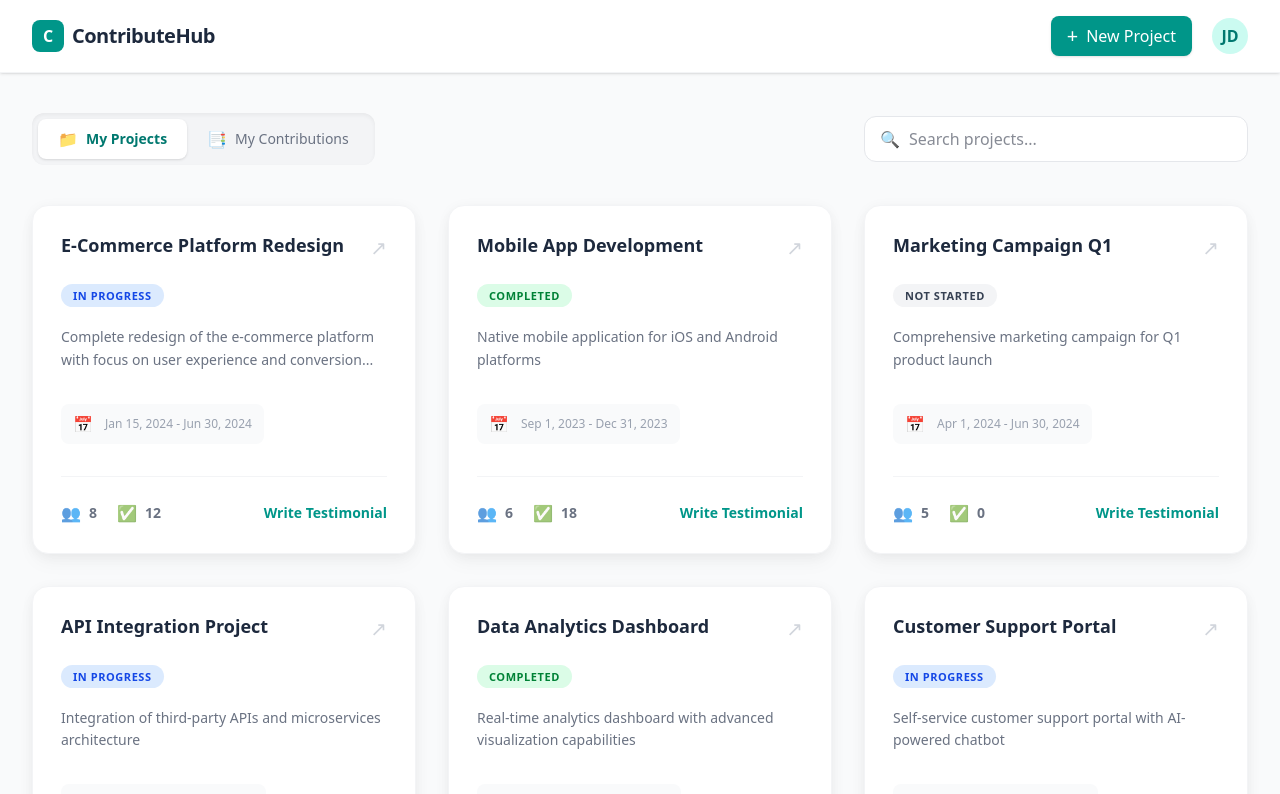
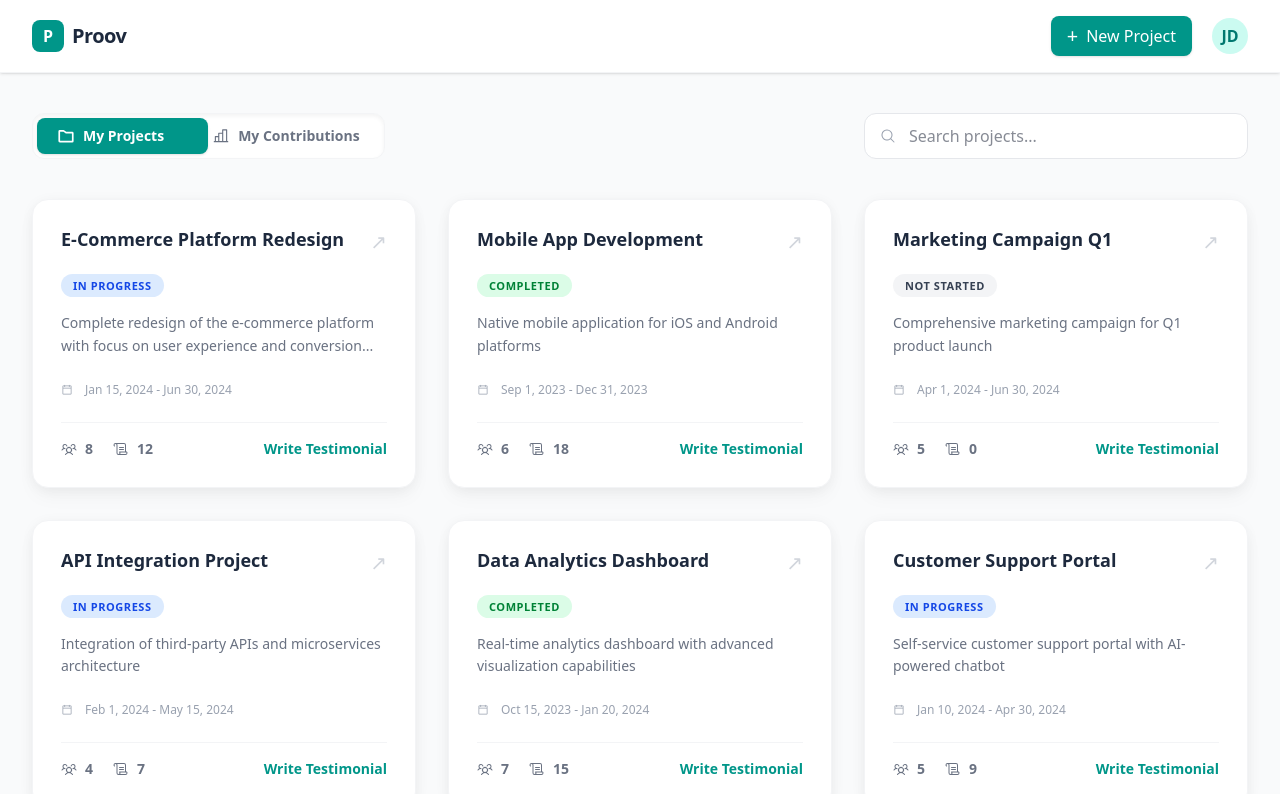
Before and after one commit to sesac-team2/frontend, a React app: page / in a window 1280 px wide. Shown: the top 794 px of the page. Built offline with nearby package versions, Linux system fonts and the light colour scheme; the HTML template or start-up script is replaced by a standard one.

Commit message:
Feat: segmentControl 버튼 동작 + My Projects 일때만 검색창 보이게함

```diff
--- a/src/pages/Main/components/MainHeader.tsx
+++ b/src/pages/Main/components/MainHeader.tsx
@@ -3,10 +3,10 @@ export default function MainHeader() {
     <header className="flex items-center justify-between px-8 py-4 bg-white border-b border-gray-100 sticky top-0 z-10 shadow-sm">
       <div className="flex items-center gap-2">
         <div className="w-8 h-8 bg-teal-600 rounded-lg flex items-center justify-center text-white font-bold leading-none">
-          C
+          P
         </div>
         <div className="text-xl font-bold tracking-tight text-slate-800">
-          ContributeHub
+          Proov
         </div>
       </div>
       <div className="flex items-center gap-5">
--- a/src/pages/Main/components/ProjectCard.tsx
+++ b/src/pages/Main/components/ProjectCard.tsx
@@ -1,3 +1,9 @@
+import {
+  CalendarBlankIcon,
+  UsersThreeIcon,
+  ScrollIcon,
+} from '@phosphor-icons/react';
+
 interface ProjectCardProps {
   id: string;
   title: string;
@@ -16,7 +22,7 @@ export default function ProjectCard({
 }) {
   return (
     <div className="bg-white border border-gray-100 rounded-2xl p-7 shadow-[0_2px_15px_-3px_rgba(0,0,0,0.07),0_10px_20px_-2px_rgba(0,0,0,0.04)] hover:shadow-[0_8px_30px_rgb(0,0,0,0.12)] transition-all group flex flex-col h-full hover:-translate-y-1 duration-300 cursor-pointer">
-      <div className="flex justify-between items-start mb-5">
+      <div className="flex justify-between items-start mb-4">
         <h3 className="font-bold text-lg text-slate-800 group-hover:text-teal-600 transition-colors leading-tight">
           {project.title}
         </h3>
@@ -25,7 +31,7 @@ export default function ProjectCard({
         </span>
       </div>
 
-      <div className="mb-5">
+      <div className="mb-4">
         <span
           className={`px-3 py-1 rounded-full text-[11px] font-bold uppercase tracking-wider ${project.statusColor}`}
         >
@@ -33,23 +39,23 @@ export default function ProjectCard({
         </span>
       </div>
 
-      <p className="text-sm text-gray-500 mb-8 grow leading-relaxed">
+      <p className="text-sm text-gray-500 mb-4 grow leading-relaxed">
         {project.description}
       </p>
 
-      <div className="flex items-center gap-3 text-xs text-gray-400 font-medium mb-8 bg-gray-50 px-3 py-2 rounded-lg w-fit">
-        <span className="text-base">📅</span>
+      <div className="flex items-center gap-3 text-xs text-gray-400 font-medium mb-4 py-2 rounded-lg w-fit">
+        <CalendarBlankIcon />
         {project.date}
       </div>
 
-      <div className="flex items-center justify-between pt-6 border-t border-gray-100 mt-auto">
+      <div className="flex items-center justify-between pt-4 border-t border-gray-100 mt-auto">
         <div className="flex items-center gap-5">
           <div className="flex items-center gap-2 text-gray-500">
-            <span className="text-base opacity-70">👥</span>
+            <UsersThreeIcon />
             <span className="text-sm font-bold">{project.members}</span>
           </div>
           <div className="flex items-center gap-2 text-gray-500">
-            <span className="text-base opacity-70">✅</span>
+            <ScrollIcon />
             <span className="text-sm font-bold">{project.tasks}</span>
           </div>
         </div>
--- /dev/null
+++ b/src/pages/Main/components/ProjectSearchInput.tsx
@@ -0,0 +1,16 @@
+import { MagnifyingGlassIcon } from '@phosphor-icons/react';
+
+export default function ProjectSearchInput() {
+  return (
+    <div className="relative w-full md:w-96 group">
+      <input
+        type="text"
+        placeholder="Search projects..."
+        className="w-full pl-11 pr-4 py-2.5 border border-gray-200 rounded-xl focus:outline-none focus:ring-4 focus:ring-teal-500/10 focus:border-teal-500 bg-white transition-all group-hover:border-gray-300"
+      />
+      <span className="absolute left-4 top-1/2 -translate-y-1/2 text-gray-400 group-focus-within:text-teal-500 transition-colors">
+        <MagnifyingGlassIcon />
+      </span>
+    </div>
+  );
+}
--- a/src/pages/Main/components/SegmentControl.tsx
+++ b/src/pages/Main/components/SegmentControl.tsx
@@ -1,26 +1,56 @@
-export default function SegmentControl() {
+import { FolderSimpleIcon, ChartBarIcon } from '@phosphor-icons/react';
+
+export const Tab = {
+  PROJECTS: 'projects',
+  CONTRIBUTIONS: 'contributions',
+} as const;
+
+export type Tab = (typeof Tab)[keyof typeof Tab];
+
+export default function SegmentControl({
+  activeTab,
+  setActiveTab,
+}: {
+  activeTab: Tab;
+  setActiveTab: (tab: Tab) => void;
+}) {
   return (
-    <div className="flex flex-col md:flex-row md:items-center justify-between mb-10 gap-6">
-      <div className="flex bg-gray-100 p-1.5 rounded-xl w-fit shadow-inner">
-        <button className="flex items-center gap-2 px-5 py-2 bg-white text-teal-700 rounded-lg shadow-sm font-semibold transition-all">
-          <span className="text-base">📁</span>
-          <span className="text-sm">My Projects</span>
-        </button>
-        <button className="flex items-center gap-2 px-5 py-2 text-gray-500 hover:text-gray-700 font-medium transition-colors">
-          <span className="text-base">📑</span>
-          <span className="text-sm">My Contributions</span>
-        </button>
-      </div>
-      <div className="relative w-full md:w-96 group">
-        <input
-          type="text"
-          placeholder="Search projects..."
-          className="w-full pl-11 pr-4 py-2.5 border border-gray-200 rounded-xl focus:outline-none focus:ring-4 focus:ring-teal-500/10 focus:border-teal-500 bg-white transition-all group-hover:border-gray-300"
+    <div className="relative flex bg-white p-1 rounded-xl w-fit shadow-inner border border-gray-100">
+      <div
+        className={`absolute top-1 bottom-1 left-1 w-[calc(50%-4px)] bg-teal-600 rounded-lg shadow-sm transition-all duration-300 ease-out ${
+          activeTab === Tab.CONTRIBUTIONS ? 'translate-x-full' : 'translate-x-0'
+        }`}
+      />
+
+      <button
+        onClick={() => setActiveTab(Tab.PROJECTS)}
+        className={`relative z-10 flex items-center gap-2 px-5 py-2 rounded-lg font-semibold transition-colors duration-300 ${
+          activeTab === Tab.PROJECTS
+            ? 'text-white'
+            : 'text-gray-500 hover:text-gray-700'
+        }`}
+      >
+        <FolderSimpleIcon
+          size={18}
+          weight={activeTab === Tab.PROJECTS ? 'bold' : 'regular'}
         />
-        <span className="absolute left-4 top-1/2 -translate-y-1/2 text-gray-400 group-focus-within:text-teal-500 transition-colors">
-          🔍
-        </span>
-      </div>
+        <span className="text-sm">My Projects</span>
+      </button>
+
+      <button
+        onClick={() => setActiveTab(Tab.CONTRIBUTIONS)}
+        className={`relative z-10 flex items-center gap-2 px-5 py-2 ml-2 rounded-lg font-semibold transition-colors duration-300 ${
+          activeTab === Tab.CONTRIBUTIONS
+            ? 'text-white'
+            : 'text-gray-500 hover:text-gray-700'
+        }`}
+      >
+        <ChartBarIcon
+          size={18}
+          weight={activeTab === Tab.CONTRIBUTIONS ? 'bold' : 'regular'}
+        />
+        <span className="text-sm">My Contributions</span>
+      </button>
     </div>
   );
 }
--- a/src/pages/Main/index.tsx
+++ b/src/pages/Main/index.tsx
@@ -1,15 +1,30 @@
+import { useState } from 'react';
+
 import { PROJECTS } from './dummyProjectData';
 import MainHeader from './components/MainHeader';
-import SegmentControl from './components/SegmentControl';
+import SegmentControl, { Tab } from './components/SegmentControl';
 import ProjectCard from './components/ProjectCard';
+import ProjectSearchInput from './components/ProjectSearchInput';
 
 export default function MainPage() {
+  const [activeTab, setActiveTab] = useState<Tab>(Tab.PROJECTS);
   return (
     <div className="min-h-screen bg-gray-50 text-slate-900">
       <MainHeader />
 
       <main className="max-w-7xl mx-auto px-8 py-10">
-        <SegmentControl />
+        <div className="flex flex-col md:flex-row md:items-center justify-between mb-10 gap-6">
+          <SegmentControl activeTab={activeTab} setActiveTab={setActiveTab} />
+          <div
+            className={`transition-all duration-300 ease-in-out ${
+              activeTab === Tab.PROJECTS
+                ? 'opacity-100 translate-x-0'
+                : 'opacity-0 translate-x-4 pointer-events-none'
+            }`}
+          >
+            <ProjectSearchInput />
+          </div>
+        </div>
         <div className="grid grid-cols-1 md:grid-cols-2 lg:grid-cols-3 gap-8">
           {PROJECTS.map((project) => (
             <ProjectCard
```
Also changed, not shown: 1 other file (tests, documents, lock files or other folders).
